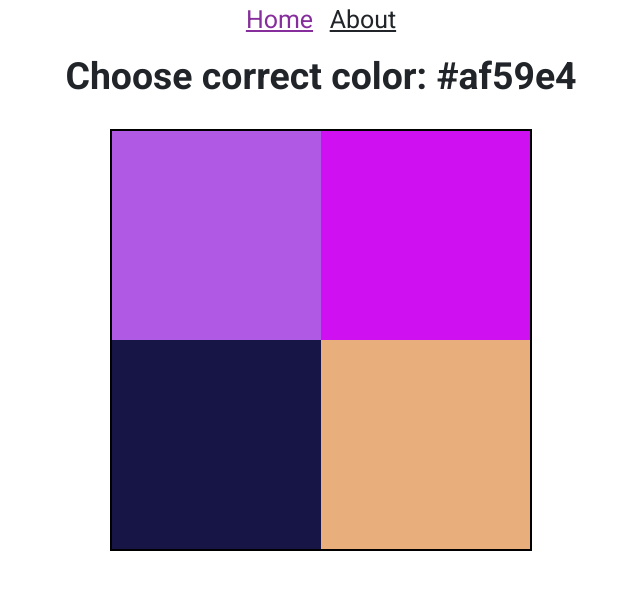
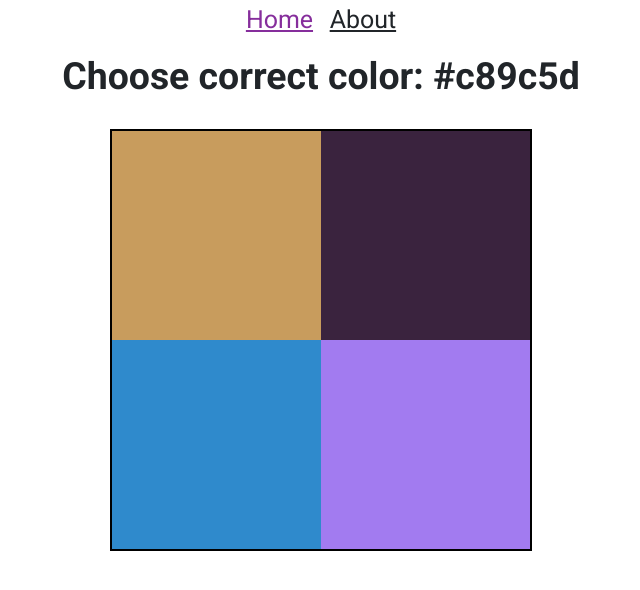
Before and after one commit to zakrzewskib/ChooseColorNuxt, a Nuxt app: page / in a window 1280 px wide. Shown: the top 590 px of the page, without its empty margins (319-959 px from the left). Built offline with nearby package versions, Linux system fonts and the light colour scheme.

Commit message:
Nuxt creates twice my page - somehow solved
https://github.com/nuxt/nuxt.js/issues/3419

https://nuxtjs.org/docs/configuration-glossary/configuration-loading/

https://stackoverflow.com/questions/60411436/nuxtjs-page-is-created-twice

```diff
--- a/pages/index.vue
+++ b/pages/index.vue
@@ -1,5 +1,5 @@
 <template>
-  <div class="container">
+  <div class="container" v-if="mounted">
     <HeaderContainer
       title="Choose correct color:"
       :colorToSelect="colorToSelect"
@@ -23,15 +23,16 @@ export default {
   data() {
     return {
       loaded: false,
-      colors: [
-        this.generateColor(),
-        this.generateColor(),
-        this.generateColor(),
-        this.generateColor()
-      ],
+      colors: [],
 
-      correctColor: false
+      correctColor: false,
+      mounted: false
     };
+  },
+
+  mounted() {
+    this.defineNewColorsToChoose();
+    this.mounted = true;
   },
 
   computed: {
```
